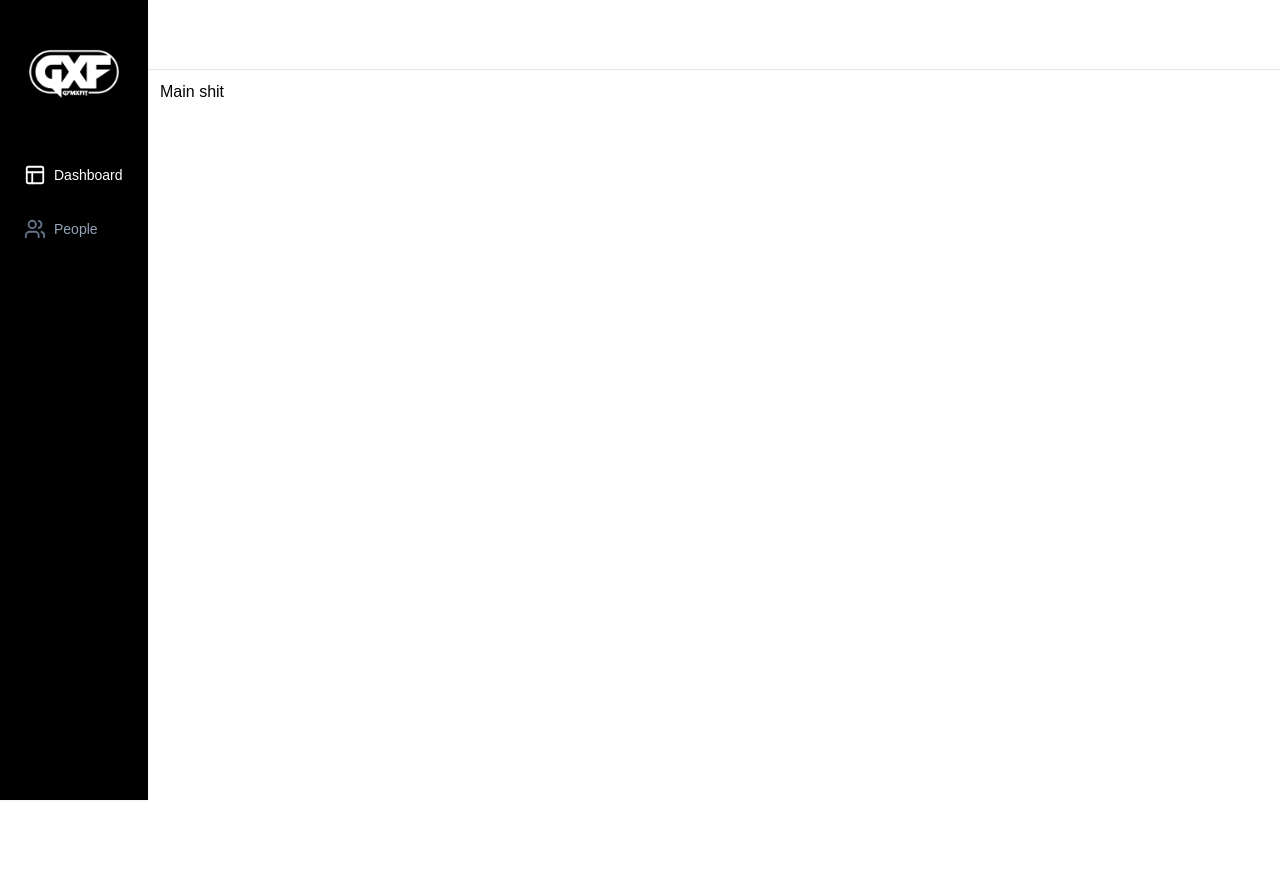
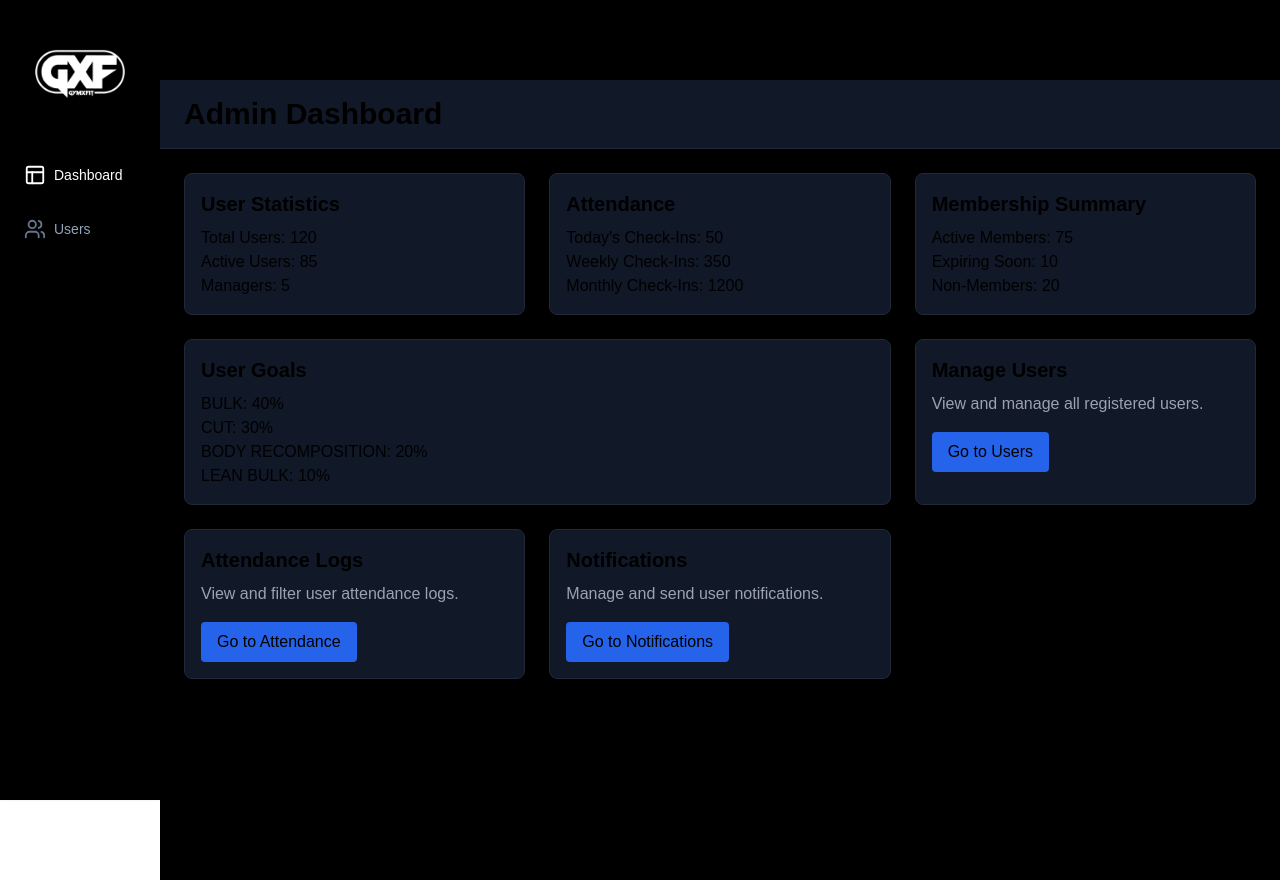
Before and after one commit to jerwintuchi/gymxfit, a Next.js app: page / in a window 1280 px wide. Before the commit the page ends 800 px from the top, so only its background shows below. Built offline with nearby package versions, Linux system fonts and the light colour scheme.

Commit message:
removed the loading state from unauthorized page

```diff
--- a/src/app/(dashboard)/(routes)/page.tsx
+++ b/src/app/(dashboard)/(routes)/page.tsx
@@ -1,9 +1,12 @@
-import React from 'react'
+import React from "react";
+import DashboardClientWrapper from "../_components/DashboardClientWrapper";
 
 export default function AdminDashboard() {
     return (
-        <div>
-            Main shit
+        <div className="min-h-screen w-full bg-black ">
+            <DashboardClientWrapper />
         </div>
-    )
+
+
+    );
 }
--- a/src/app/(dashboard)/(routes)/people/page.tsx
+++ b/src/app/(dashboard)/(routes)/users/page.tsx
@@ -1,4 +1,4 @@
-const PeoplePage = () => {
+const UsersPage = () => {
     return (
         <div className="text-black">
             People pagesf safs dfad af asdfasd ad sadf sad asda da fsdaf sad
@@ -6,4 +6,4 @@ const PeoplePage = () => {
     );
 }
 
-export default PeoplePage;
+export default UsersPage;
--- /dev/null
+++ b/src/app/(dashboard)/_components/DashboardClientWrapper.tsx
@@ -0,0 +1,82 @@
+import React from 'react'
+
+export default function DashboardClientWrapper() {
+    return (
+        <>
+            {/* Header */}
+            <header className="py-4 px-6 bg-gray-900 border-b border-gray-800">
+                <h1 className="text-3xl font-bold">Admin Dashboard</h1>
+            </header>
+
+            {/* Main Grid */}
+            <main className="p-6 grid grid-cols-1 md:grid-cols-2 lg:grid-cols-3 gap-6">
+                {/* Overview */}
+                <div className="bg-gray-900 border border-gray-800 rounded-lg p-4">
+                    <h2 className="text-xl font-semibold mb-2">User Statistics</h2>
+                    <p>Total Users: 120</p>
+                    <p>Active Users: 85</p>
+                    <p>Managers: 5</p>
+                </div>
+
+                {/* Attendance */}
+                <div className="bg-gray-900 border border-gray-800 rounded-lg p-4">
+                    <h2 className="text-xl font-semibold mb-2">Attendance</h2>
+                    <p>{"Today's Check-Ins: 50"}</p>
+                    <p>Weekly Check-Ins: 350</p>
+                    <p>Monthly Check-Ins: 1200</p>
+                </div>
+
+                {/* Membership */}
+                <div className="bg-gray-900 border border-gray-800 rounded-lg p-4">
+                    <h2 className="text-xl font-semibold mb-2">Membership Summary</h2>
+                    <p>Active Members: 75</p>
+                    <p>Expiring Soon: 10</p>
+                    <p>Non-Members: 20</p>
+                </div>
+
+                {/* Goal Distribution */}
+                <div className="bg-gray-900 border border-gray-800 rounded-lg p-4 col-span-1 md:col-span-2">
+                    <h2 className="text-xl font-semibold mb-2">User Goals</h2>
+                    <p>BULK: 40%</p>
+                    <p>CUT: 30%</p>
+                    <p>BODY RECOMPOSITION: 20%</p>
+                    <p>LEAN BULK: 10%</p>
+                </div>
+
+                {/* Links to Other Routes */}
+                <div className="bg-gray-900 border border-gray-800 rounded-lg p-4">
+                    <h2 className="text-xl font-semibold mb-2">Manage Users</h2>
+                    <p className="text-gray-400">View and manage all registered users.</p>
+                    <a
+                        href="/users"
+                        className="inline-block mt-4 px-4 py-2 bg-blue-600 rounded hover:bg-blue-700"
+                    >
+                        Go to Users
+                    </a>
+                </div>
+
+                <div className="bg-gray-900 border border-gray-800 rounded-lg p-4">
+                    <h2 className="text-xl font-semibold mb-2">Attendance Logs</h2>
+                    <p className="text-gray-400">View and filter user attendance logs.</p>
+                    <a
+                        href="/attendance"
+                        className="inline-block mt-4 px-4 py-2 bg-blue-600 rounded hover:bg-blue-700"
+                    >
+                        Go to Attendance
+                    </a>
+                </div>
+
+                <div className="bg-gray-900 border border-gray-800 rounded-lg p-4">
+                    <h2 className="text-xl font-semibold mb-2">Notifications</h2>
+                    <p className="text-gray-400">Manage and send user notifications.</p>
+                    <a
+                        href="/notifications"
+                        className="inline-block mt-4 px-4 py-2 bg-blue-600 rounded hover:bg-blue-700"
+                    >
+                        Go to Notifications
+                    </a>
+                </div>
+            </main>
+        </>
+    )
+}
--- a/src/app/(dashboard)/_components/navbar.tsx
+++ b/src/app/(dashboard)/_components/navbar.tsx
@@ -3,7 +3,7 @@ import { MobileSidebar } from "./mobile-sidebar";
 
 export const Navbar = () => {
     return (
-        <div className="p-4 border-b h-full flex items-center bg-white z-50">
+        <div className="p-4 h-full flex items-center bg-black z-50">
             <MobileSidebar />
             <NavbarRoutes />
         </div>
--- a/src/app/(dashboard)/_components/sidebar-routes.tsx
+++ b/src/app/(dashboard)/_components/sidebar-routes.tsx
@@ -11,8 +11,8 @@ const guestRoutes = [
     },
     {
         icon: Users,
-        label: "People",
-        href: "/people"
+        label: "Users",
+        href: "/users"
     }
 ]
 export const SidebarRoutes = () => {
--- a/src/app/(dashboard)/layout.tsx
+++ b/src/app/(dashboard)/layout.tsx
@@ -6,10 +6,10 @@ import Sidebar from "./_components/sidebar";
 const DashboardLayout = ({ children }: { children: React.ReactNode }) => {
     return (
         <div className="h-full">
-            <div className="h-[70px] md:pl-30 fixed inset-y-0 w-full z-50">
+            <div className="h-[80px] md:pl-30 fixed inset-y-0 w-full z-50">
                 <Navbar />
             </div>
-            <div className="hidden md:flex h-full w-30 flex-col fixed inset-y-0 z-50">
+            <div className="hidden md:flex h-full w-40 flex-col fixed inset-y-0 z-50">
                 <Sidebar />
             </div>
             <main className="md:pl-40 pt-[80px] h-fit flex min-h-screen">
--- a/src/app/landing/page.tsx
+++ /dev/null
@@ -1,6 +0,0 @@
-
-export default function LandingPage() {
-    return (
-        <div>LandingPage</div>
-    )
-}
--- a/src/app/unauthorized/page.tsx
+++ b/src/app/unauthorized/page.tsx
@@ -1,40 +1,19 @@
-"use client";
-import React, { useEffect, useState } from 'react';
+import React from 'react';
 import Link from 'next/link'; // If you're using Next.js for routing
-import { SignOutButton, useClerk } from '@clerk/nextjs';
-import Image from 'next/image';
-import MediaLoader from '@/components/MediaLoader';
-
+import { SignOutButton } from '@clerk/nextjs';
 
 const Unauthorized = () => {
-    const [loading, setLoading] = useState(true);
-    const clerk = useClerk();
-
-    useEffect(() => {
-        if (!clerk.loaded) {
-            setLoading(false);
-        }
-    }, [clerk.loaded]);
-
-
-
     return (
-        <div className="min-h-screen bg-black flex flex-col justify-center items-center text-white">
-            <div className="max-w-md w-full p-6 bg-white rounded-lg shadow-md text-center">
-                <div className="mb-6 justify-items-center">
-                    <Image src={"/static/unauthorized-image.png"} alt="Unauthorized" width={150} height={150} layout="fixed" />
-                </div>
+        <div className="min-h-screen bg-gray-900 flex flex-col justify-center items-center text-white">
+            <div className="max-w-md w-full p-6 bg-gray-800 rounded-lg shadow-md text-center">
                 <h1 className="text-4xl font-bold mb-4 text-red-500">Unauthorized</h1>
-                <p className="text-gray-400 mb-6">
+                <p className="text-gray-300 mb-6">
                     You do not have permission to access this page.
                 </p>
                 <div className="flex flex-col sm:flex-row gap-4 justify-center">
-                    {!loading ?
-                        <Link href="/sign-in" className="bg-black hover:bg-gray-700 text-white py-2 px-4 rounded-md focus:outline-none focus:ring-2 focus:ring-blue-400">
-                            <SignOutButton redirectUrl="/sign-in">Back to Sign In</SignOutButton>
-                        </Link> :
-                        <MediaLoader src="/static/spinning-dot2.svg" width={40} height={40} className='text-black bg-black border px-4 rounded-md' />
-                    }
+                    <Link href="/sign-in" className="bg-blue-500 hover:bg-blue-600 text-white py-2 px-4 rounded-md focus:outline-none focus:ring-2 focus:ring-blue-400">
+                        <SignOutButton redirectUrl="/sign-in">Back to Sign In</SignOutButton>
+                    </Link>
                 </div>
             </div>
         </div>
--- a/src/components/MainNav.tsx
+++ /dev/null
@@ -1,52 +0,0 @@
-"use client";
-import { Button } from "@/components/ui/button";
-import Link from "next/link";
-import {
-    NavigationMenu,
-    NavigationMenuContent,
-    NavigationMenuItem,
-    NavigationMenuLink,
-    NavigationMenuList,
-    NavigationMenuTrigger,
-} from "@/components/ui/navigation-menu";
-
-const MainNav = () => {
-    return (
-        <nav className="bg-transparent backdrop-filter backdrop-blur-sm text-white p-2 sticky top-0 z-50">
-            <div className="flex justify-start p-2">
-                <Link href="/landing">
-                    <Button variant="ghost" className="hover:bg-[#853bce] ">
-                        Home
-                    </Button>
-                </Link>
-                <Link href="/landing/about">
-                    <Button variant="ghost" className="hover:bg-[#853bce]  ">
-                        About
-                    </Button>
-                </Link>
-
-                {/* FOR SIGN UP BUTTONS */}
-                <NavigationMenu>
-                    <NavigationMenuList>
-                        <NavigationMenuItem>
-                            <NavigationMenuTrigger className=" bg-[#853bce] ">
-                                Start Now
-                            </NavigationMenuTrigger>
-                            <NavigationMenuContent className="bg-[#291839]">
-                                <NavigationMenuLink>
-                                    <Link href="/sign-in">
-                                        <Button className="bg-[#291839] hover:bg-[#853bce] hover:text-black w-full">
-                                            Sign In
-                                        </Button>
-                                    </Link>
-                                </NavigationMenuLink>
-                            </NavigationMenuContent>
-                        </NavigationMenuItem>
-                    </NavigationMenuList>
-                </NavigationMenu>
-            </div>
-        </nav>
-    );
-};
-
-export default MainNav;
```
